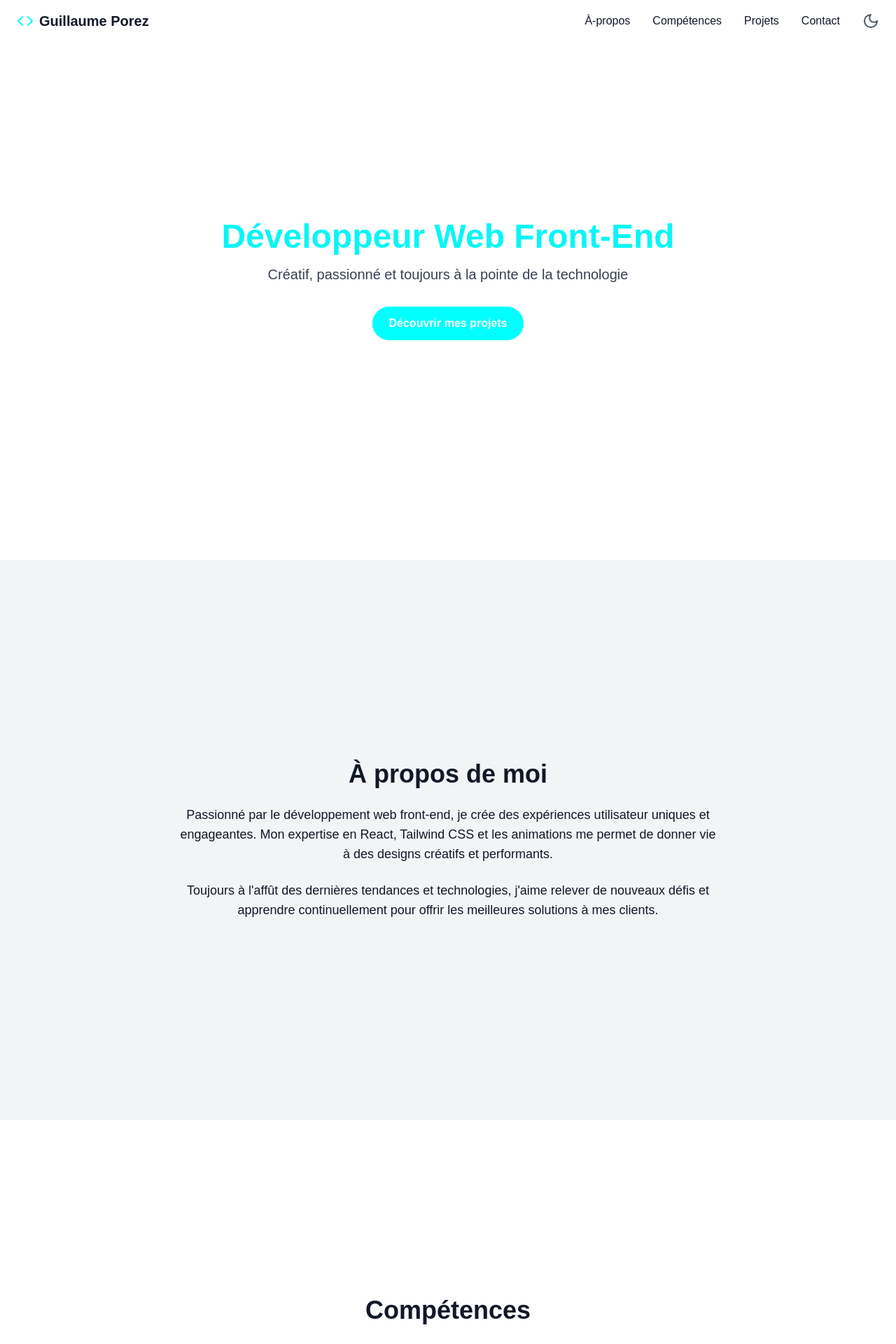
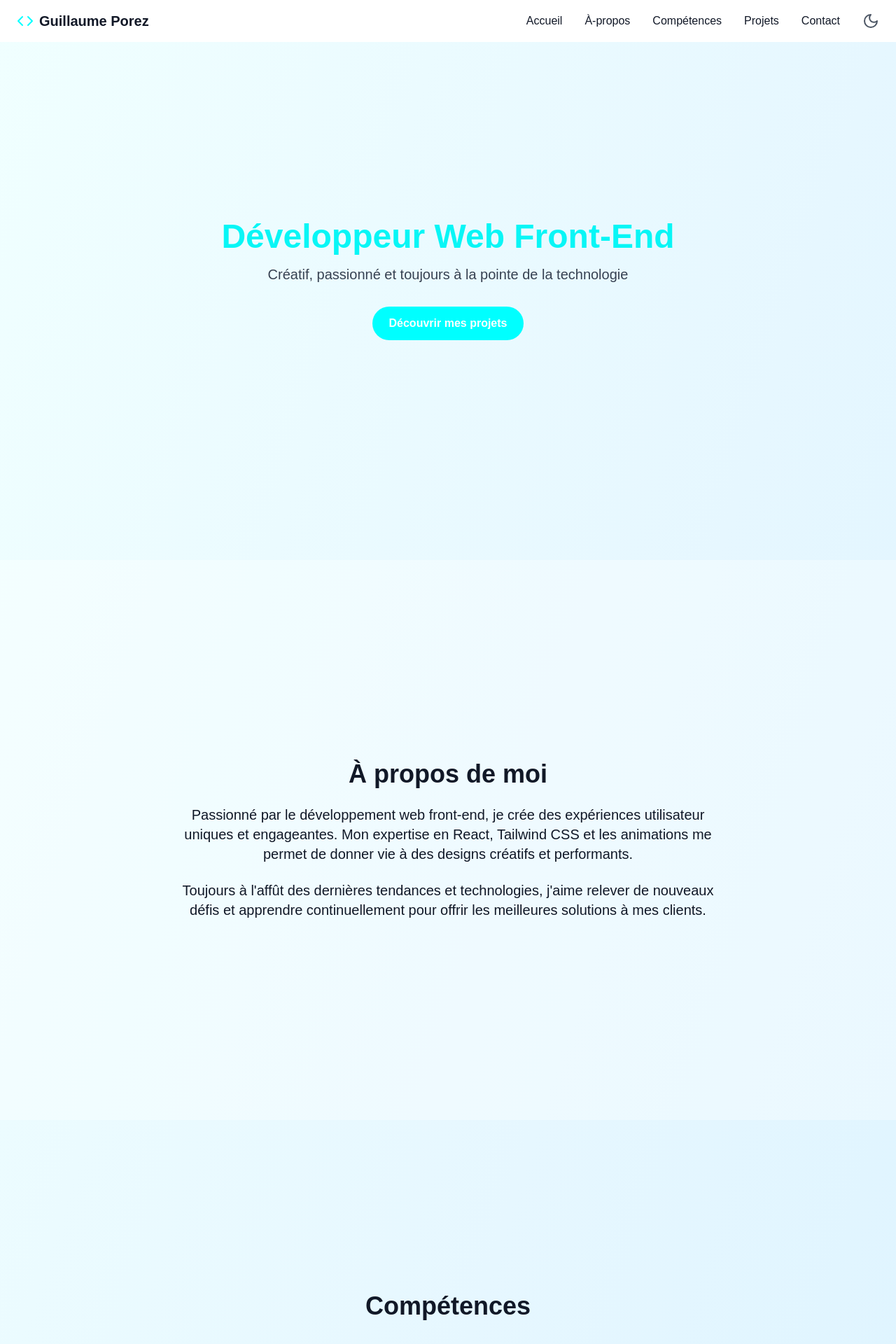
Before and after one commit to GuillaumePOREZ72/dev-front-portfolio, a React (Vite) app: page / in a window 1280 px wide. Shown: the top 1920 px of the page at 70% size. Built offline with nearby package versions, Linux system fonts and the light colour scheme.

Commit message:
maj background, police and global style

```diff
--- a/index.html
+++ b/index.html
@@ -7,12 +7,6 @@
       type="image/svg+xml"
       href="/src/assets/programmation-web.png"
     />
-    <link rel="preconnect" href="https://fonts.googleapis.com" />
-    <link rel="preconnect" href="https://fonts.gstatic.com" crossorigin />
-    <link
-      href="https://fonts.googleapis.com/css2?family=Manrope:wght@200..800&display=swap"
-      rel="stylesheet"
-    />
     <meta name="viewport" content="width=device-width, initial-scale=1.0" />
     <title>Guillaume Portfolio</title>
   </head>
--- a/server.js
+++ b/server.js
@@ -18,10 +18,10 @@ app.post("/send-email", async (req, res) => {
 
   try {
     const data = await resend.emails.send({
-      from: "Portfolio Contact <onboarding@resend.dev>",
-      to: "your-email@example.com", // Replace with your email
+      from: "guillaume.porez@oclock.school",
+      to: "guillaumeporez@orange.fr",
       subject: "New Contact Form Submission",
-      text: `Name: ${name}\nEmail: ${email}\nMessage: ${message}`,
+      html: `Name: ${name}\nEmail: ${email}\nMessage: ${message}`,
     });
 
     res.status(200).json({ message: "Email sent successfully", data });
--- a/src/App.tsx
+++ b/src/App.tsx
@@ -7,6 +7,18 @@ import Skills from "./components/Skills";
 import Projects from "./components/Projects";
 import Contact from "./components/Contact";
 
+/**
+ * The root component of the website.
+ *
+ * Manages the dark mode state and adds or removes the "dark" class from
+ * `document.documentElement` based on the state. The component also wraps the
+ * entire app in a container element with a gradient background and a transition
+ * effect on the background color.
+ *
+ * The `Header` component is rendered with the `darkMode` and `toggleDarkMode`
+ * props, and the `Hero`, `About`, `Skills`, `Projects`, and `Contact` components
+ * are rendered as children of the container element.
+ */
 function App() {
   const [darkMode, setDarkMode] = useState(false);
 
@@ -18,12 +30,19 @@ function App() {
     }
   }, [darkMode]);
 
+  /**
+   * Toggles the dark mode state.
+   *
+   * This function is passed to the `Header` component as a prop and is called
+   * when the user clicks the dark mode toggle button. It simply toggles the
+   * `darkMode` state by calling `setDarkMode` with the opposite value of `darkMode`.
+   */
   const toggleDarkMode = () => {
     setDarkMode(!darkMode);
   };
 
   return (
-    <div className="min-h-screen bg-white dark:bg-gray-900 text-gray-900 dark:text-white transition-colors duration-300">
+    <div className="min-h-screen bg-gradient-light dark:bg-gradient-dark bg-white dark:bg-gray-900 text-gray-900 dark:text-white transition-colors duration-300">
       <Header darkMode={darkMode} toggleDarkMode={toggleDarkMode} />
       <motion.div
         initial={{ opacity: 0 }}
--- a/src/components/About.tsx
+++ b/src/components/About.tsx
@@ -4,7 +4,7 @@ const About = () => {
   return (
     <section
       id="à-propos"
-      className="section bg-gray-100 dark:bg-gray-800 text-gray-900 dark:text-white transition-colors duration-300"
+      className="section bg-white/30 dark:bg-gray-800/30 text-gray-900 dark:text-white transition-colors duration-300"
     >
       <motion.div
         className="max-w-3xl mx-auto text-center"
@@ -14,7 +14,7 @@ const About = () => {
       >
         <h2 className="text-4xl font-bold mb-6">À propos de moi</h2>
         <motion.p
-          className="text-lg mb-6"
+          className="text-xl mb-6"
           initial={{ opacity: 0 }}
           animate={{ opacity: 1 }}
           transition={{ delay: 0.3, duration: 0.8 }}
@@ -25,7 +25,7 @@ const About = () => {
           et performants.
         </motion.p>
         <motion.p
-          className="text-lg"
+          className="text-xl"
           initial={{ opacity: 0 }}
           animate={{ opacity: 1 }}
           transition={{ delay: 0.6, duration: 0.8 }}
--- a/src/components/Header.tsx
+++ b/src/components/Header.tsx
@@ -33,7 +33,7 @@ const Header: React.FC<HeaderProps> = ({ darkMode, toggleDarkMode }) => {
     };
   }, [isOpen]);
 
-  const navItems = ["à-propos", "compétences", "projets", "contact"];
+  const navItems = ["accueil", "à-propos", "compétences", "projets", "contact"];
 
   return (
     <motion.header
--- a/src/components/Hero.tsx
+++ b/src/components/Hero.tsx
@@ -10,6 +10,9 @@ import { motion } from "framer-motion";
  * @returns {JSX.Element} The hero section of the website
  */
 const Hero = (): JSX.Element => {
+  /**
+   * Scrolls to the projects section of the website with a smooth animation.
+   */
   const scrollToProjects = () => {
     const projectsSection = document.getElementById("projets");
     if (projectsSection) {
@@ -19,7 +22,7 @@ const Hero = (): JSX.Element => {
   return (
     <section
       id="accueil"
-      className="section bg-white dark:bg-gray-900 transition-colors duration-300"
+      className="section bg-transparent transition-colors duration-300"
     >
       <motion.div
         className="text-center"
@@ -43,7 +46,7 @@ const Hero = (): JSX.Element => {
           Créatif, passionné et toujours à la pointe de la technologie
         </motion.p>
         <motion.button
-          className="bg-secondary-light dark:bg-secondary-dark text-white dark:text-gray-900 px-6 py-3 rounded-full font-semibold"
+          className="bg-secondary-light dark:bg-secondary-dark text-white dark:text-gray-900 px-6 py-3 rounded-full font-semibold transition-colors duration-300 hover:bg-tertiary-light dark:hover:bg-tertiary-dark"
           whileHover={{
             scale: 1.05,
             rotate: [0, 2, -2, 0],
--- a/src/components/Projects.tsx
+++ b/src/components/Projects.tsx
@@ -25,7 +25,7 @@ const Projects = () => {
   return (
     <section
       id="projets"
-      className="section bg-gray-100 dark:bg-gray-800 transition-colors duration-300"
+      className="section bg-white/30 dark:bg-gray-800/30 transition-colors duration-300"
     >
       <h2 className="text-4xl font-bold mb-10 text-center text-gray-900 dark:text-white">
         Mes Projets
@@ -34,7 +34,7 @@ const Projects = () => {
         {projects.map((project, index) => (
           <motion.div
             key={project.title}
-            className="bg-white dark:bg-gray-700 rounded-lg overflow-hidden shadow-lg cursor-pointer"
+            className="bg-white/70 dark:bg-gray-700/70 rounded-lg overflow-hidden shadow-lg cursor-pointer backdrop-blur-sm"
             initial={{ opacity: 0, y: 50 }}
             animate={{ opacity: 1, y: 0 }}
             transition={{ duration: 0.5, delay: index * 0.2 }}
--- a/src/components/Skills.tsx
+++ b/src/components/Skills.tsx
@@ -15,11 +15,19 @@ const skills = [
   "RESTful APIs",
 ];
 
+/**
+ * Component that renders the skills section of the website.
+ *
+ * The skills section contains a title, and a grid of skills. Each skill is
+ * animated with a fade-in and a hover animation.
+ *
+ * @returns {JSX.Element} The skills section of the website
+ */
 const Skills = () => {
   return (
     <section
       id="compétences"
-      className="section bg-white dark:bg-gray-900 transition-colors duration-300"
+      className="section bg-transparent transition-colors duration-300"
     >
       <h2 className="text-4xl font-bold mb-10 text-gray-900 dark:text-white">
         Compétences
@@ -28,7 +36,7 @@ const Skills = () => {
         {skills.map((skill, index) => (
           <motion.div
             key={skill}
-            className="bg-gray-200 dark:bg-gray-700 text-gray-900 dark:text-white p-4 rounded-lg text-center cursor-pointer"
+            className="bg-white/50 dark:bg-gray-700/50 text-lg text-gray-900 dark:text-white p-4 rounded-lg text-center cursor-pointer backdrop-blur-sm"
             initial={{ opacity: 0, y: 50 }}
             animate={{ opacity: 1, y: 0 }}
             transition={{ duration: 0.5, delay: index * 0.1 }}
--- a/tailwind.config.js
+++ b/tailwind.config.js
@@ -16,7 +16,13 @@ export default {
         },
       },
       fontFamily: {
-        sans: ["Poppins", "sans-serif"],
+        sans: ["Manrope", "sans-serif"],
+      },
+      backgroundImage: {
+        "gradient-light":
+          "linear-gradient(to bottom right, #F0FFFF, #E6F7FF, #D9F2FF)",
+        "gradient-dark":
+          "linear-gradient(to bottom right, #0D0D0D, #1A1A1A, #262626)",
       },
     },
   },
```
Also changed, not shown: src/components/Contact.tsx (+8 -8 lines), 2 other files (tests, documents, lock files or other folders).
